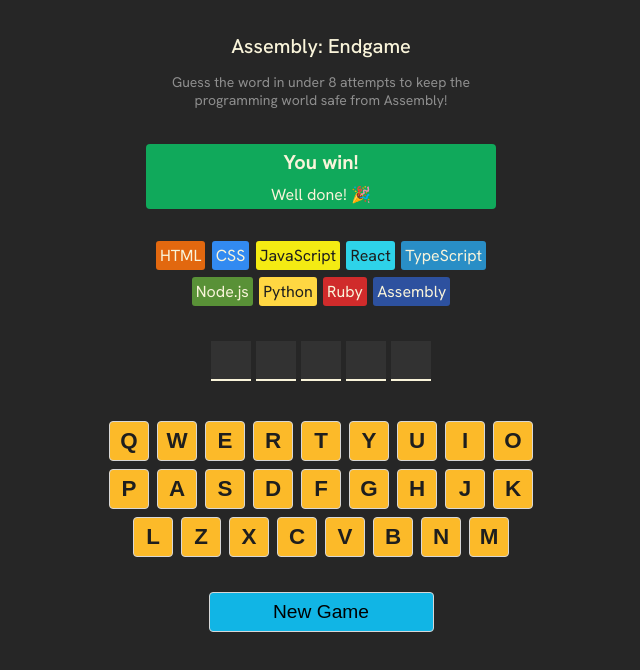
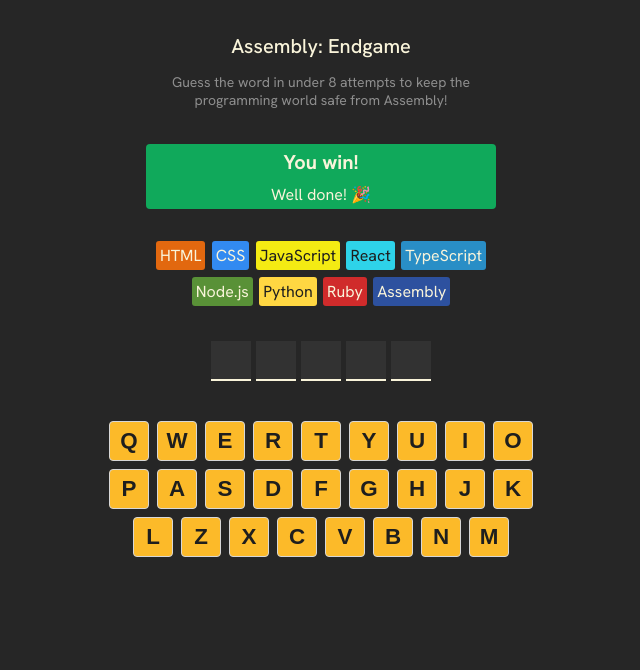
Before and after one commit to benwiacek/assembly-endgame, a React (Vite) app: page / in a window 1280 px wide. Shown: the top 670 px of the page, without its empty margins (319-959 px from the left). Built offline with nearby package versions, Linux system fonts and the light colour scheme.

Commit message:
New game button appears when game is won ie lost or won

```diff
--- a/src/App.jsx
+++ b/src/App.jsx
@@ -9,7 +9,11 @@
 
 	const wrongGuessCount = guessedLetters.filter(letter => !currentWord.includes(letter)).length
 
-	const alphabet ="qwertyuiopasdfghjklzxcvbnm"
+	const isGamewon = currentWord.split("").every(letter => guessedLetters.includes(letter))
+	const isGameLost = wrongGuessCount >= (languages.length - 1)
+	const isGameOver =  isGamewon || isGameLost
+
+	const alphabet = "qwertyuiopasdfghjklzxcvbnm"
 
 	function addGuessedLetter(letter) {
 		setGuessedLetters(prevLetters => prevLetters.includes(letter) ? prevLetters : [...prevLetters, letter])
@@ -75,7 +79,7 @@
 			<section className="keyboard">
                 {keyboardElements}
             </section>
-			<button className="new-game-btn">New Game</button>
+			{isGameOver &&	<button className="new-game-btn">New Game</button>}
         </main>
     )
 }
```
